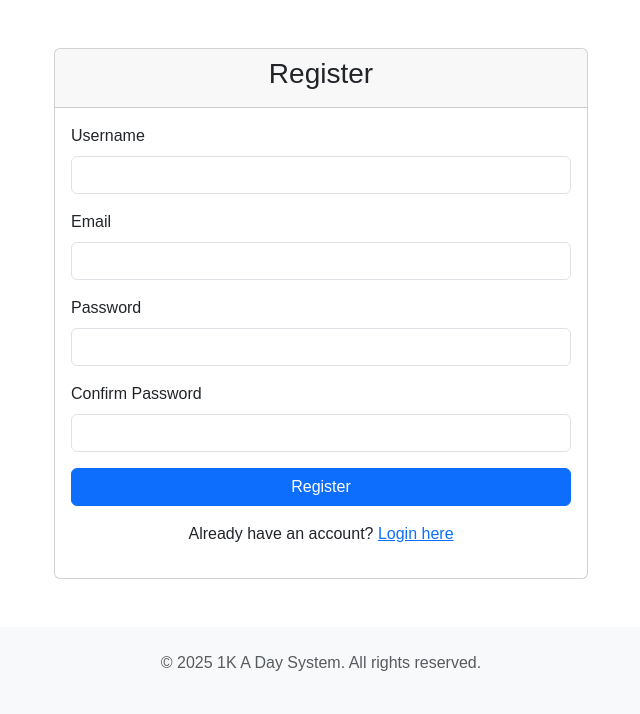
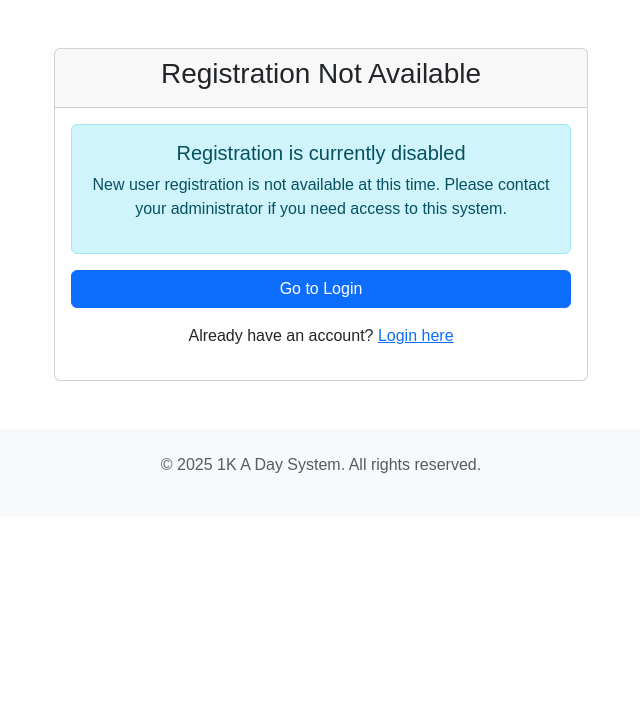
Before and after one commit to jemert1992/1kadaysystem, a Flask app: page /auth/register in a window 1280 px wide. Shown: the part 56-770 px from the top of the page, without its empty margins (319-959 px from the left). Run offline with Flask 3, Linux system fonts and the light colour scheme; some libraries are stand-ins or nearby versions.

Commit message:
Disable registration functionality - remove sign-up form
- Removed all registration form fields and functionality
- Replaced with notification that registration is disabled
- Added redirect button to login page
- Prevents new user sign-ups while maintaining existing login flow

```diff
--- a/app/templates/auth/register.html
+++ b/app/templates/auth/register.html
@@ -1,38 +1,21 @@
 {% extends "base.html" %}
-
-{% block title %}Register{% endblock %}
-
+{% block title %}Registration Not Available{% endblock %}
 {% block content %}
 <div class="container mt-5">
     <div class="row justify-content-center">
         <div class="col-md-6">
             <div class="card">
                 <div class="card-header">
-                    <h3 class="text-center">Register</h3>
+                    <h3 class="text-center">Registration Not Available</h3>
                 </div>
                 <div class="card-body">
-                    <form action="{{ url_for('auth.register') }}" method="POST">
-                        {{ form.hidden_tag() }}
-                        <div class="mb-3">
-                            <label class="form-label" for="username">Username</label>
-                            <input class="form-control" id="username" name="username" required="" type="text"/>
-                        </div>
-                        <div class="mb-3">
-                            <label class="form-label" for="email">Email</label>
-                            <input class="form-control" id="email" name="email" required="" type="email"/>
-                        </div>
-                        <div class="mb-3">
-                            <label class="form-label" for="password">Password</label>
-                            <input class="form-control" id="password" name="password" required="" type="password"/>
-                        </div>
-                        <div class="mb-3">
-                            <label class="form-label" for="confirm_password">Confirm Password</label>
-                            <input class="form-control" id="confirm_password" name="confirm_password" required="" type="password"/>
-                        </div>
-                        <div class="d-grid">
-                            <button class="btn btn-primary" type="submit">Register</button>
-                        </div>
-                    </form>
+                    <div class="alert alert-info text-center" role="alert">
+                        <h5>Registration is currently disabled</h5>
+                        <p>New user registration is not available at this time. Please contact your administrator if you need access to this system.</p>
+                    </div>
+                    <div class="d-grid">
+                        <a href="{{ url_for('auth.login') }}" class="btn btn-primary">Go to Login</a>
+                    </div>
                     <div class="text-center mt-3">
                         <p>Already have an account? <a href="{{ url_for('auth.login') }}">Login here</a></p>
                     </div>
```
